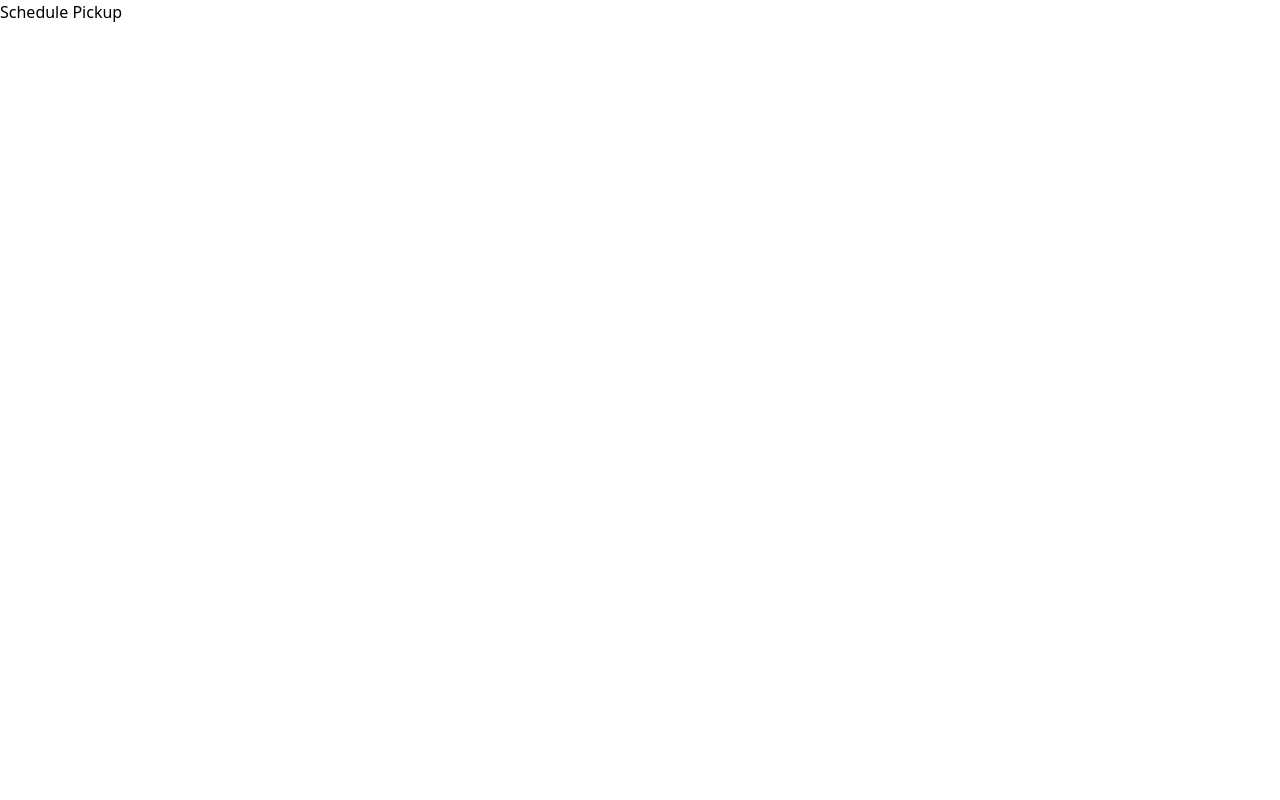
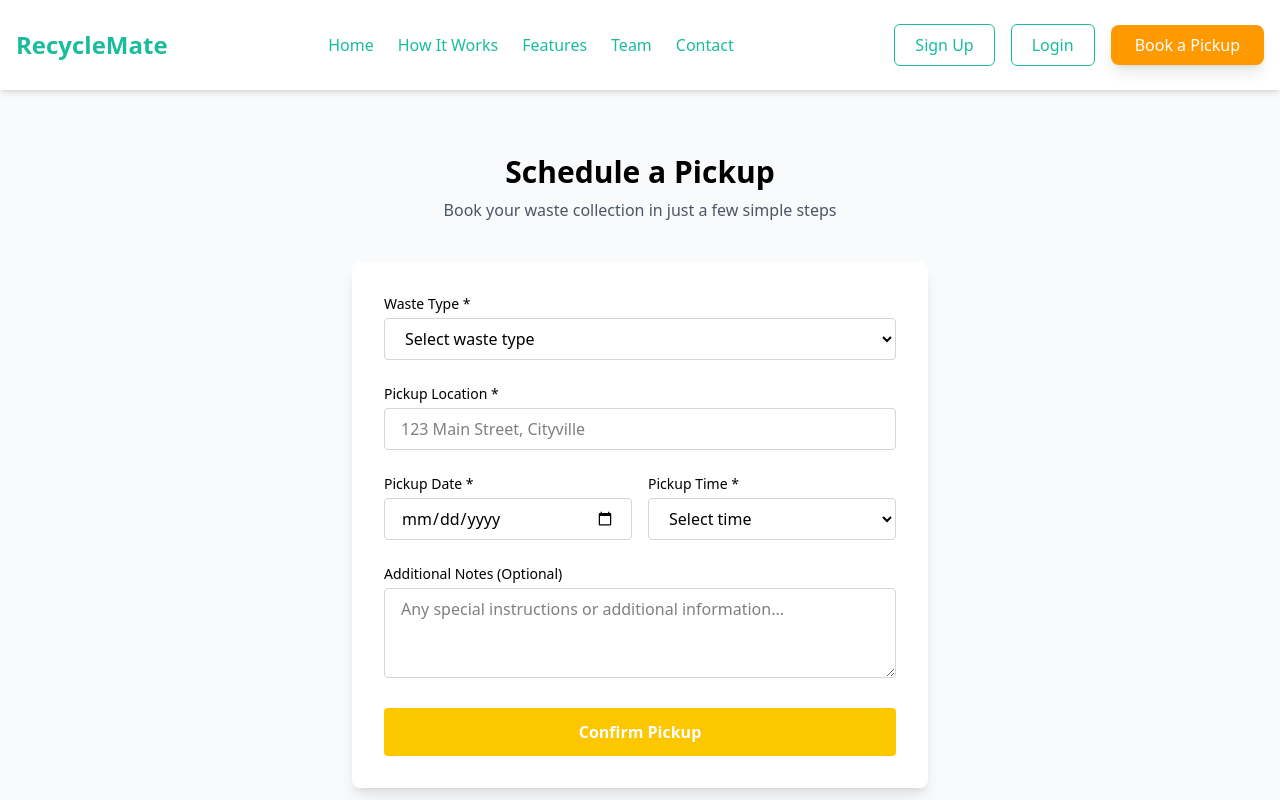
Before and after one commit to BugSlayersC5/Recycle-Mate, a React (Vite) app: page /schedule-pickup in a window 1280 px wide. Shown: the top 800 px of the page. Built offline with nearby package versions, Linux system fonts and the light colour scheme.

Commit message:
WIP:Touched on not found and schedule pickup pages

```diff
--- a/src/components/CTA.jsx
+++ b/src/components/CTA.jsx
@@ -13,9 +13,10 @@ export default function CTA() {
                         <h3 className="text-2xl font-extrabold text-gray-900 max-w-md">
                             Ready to clean up your community?
                         </h3>
-                        <p className="mt-2 max-w-xs">
+                        <p className="mx-auto mb-2 max-w-xs">
                             Join RecycleMate and be part of the change.
                         </p>
+
                         <Link to={'/register'} className="mt-6 bg-gray-900 text-white px-6 py-2 rounded hover:bg-gray-800">
                             Get Started
                         </Link>
--- a/src/pages/NotFound.jsx
+++ b/src/pages/NotFound.jsx
@@ -1,7 +1,29 @@
+import RecycleMateFooter from "../components/Footer";
+import RecycleMateNavbar from "../components/Navbar";
+import notFoundImage from "../assets/notfound.png"
+import { Link } from "react-router";
+
 export default function NotFound(){
-    return (
-        <section>
-            <h1> 404</h1>
-        </section>
-    )
-};
+
+    return(
+<>
+<RecycleMateNavbar/>
+<section className="min-h-screen flex flex-col justify-center items-center space-y-6 px-4">
+    <div>
+        <img src={notFoundImage} alt="Notfound" className="mx-auto" />
+    </div>
+    <h1 className="text-black font-bold text-3xl text-center p-2">Oops! Page Not Found</h1>
+    <h2 className="text-center p-2 text-gray-500">Looks like you're trying to clean up something that <br/> doesn't exist. Don't worry, we'll help you find your <br/> way back!</h2>
+
+<div className="flex justify-center">
+    <Link to={'/'} className="bg-teal-500 text-white px-6 py-2 rounded-xl hover:bg-amber-600">
+        Back to homepage
+    </Link>
+</div>
+
+</section>
+<RecycleMateFooter/>
+</>
+
+    );
+}
--- a/src/pages/SchedulePickup.jsx
+++ b/src/pages/SchedulePickup.jsx
@@ -1,7 +1,93 @@
-export default function SchedulePickup(){
-    return (
-        <section>
-            <h1> Schedule Pickup</h1>
-        </section>
-    )
-};
+import { CheckCircle } from 'lucide-react';
+import RecycleMateNavbar from '../components/Navbar';
+import RecycleMateFooter from '../components/Footer';
+
+export default function SchedulePickup() {
+  return (
+    <>
+    <RecycleMateNavbar/>
+    <section className="min-h-screen flex flex-col items-center justify-center px-4 py-16 bg-gray-50">
+      <div className="text-center mb-10">
+        <h2 className="text-2xl md:text-3xl font-bold">Schedule a Pickup</h2>
+        <p className="mt-2 text-gray-600">Book your waste collection in just a few simple steps</p>
+      </div>
+
+      {/* Form Card */}
+      <div className="bg-white rounded-lg shadow-lg p-8 w-full max-w-xl">
+        <form className="space-y-6">
+          {/* Waste Type */}
+          <div>
+            <label className="block text-sm font-medium mb-1">Waste Type *</label>
+            <select className="w-full border border-gray-300 rounded px-4 py-2 focus:outline-none focus:ring-2 focus:ring-yellow-400">
+              <option>Select waste type</option>
+              <option>Plastic</option>
+              <option>Glass</option>
+              <option>Metal</option>
+              <option>Organic</option>
+            </select>
+          </div>
+
+          {/* Location */}
+          <div>
+            <label className="block text-sm font-medium mb-1">Pickup Location *</label>
+            <input
+              type="text"
+              placeholder="123 Main Street, Cityville"
+              className="w-full border border-gray-300 rounded px-4 py-2 focus:outline-none focus:ring-2 focus:ring-yellow-400"
+            />
+          </div>
+
+          {/* Date + Time */}
+          <div className="flex flex-col md:flex-row gap-4">
+            <div className="flex-1">
+              <label className="block text-sm font-medium mb-1">Pickup Date *</label>
+              <input
+                type="date"
+                className="w-full border border-gray-300 rounded px-4 py-2 focus:outline-none focus:ring-2 focus:ring-yellow-400"
+              />
+            </div>
+            <div className="flex-1">
+              <label className="block text-sm font-medium mb-1">Pickup Time *</label>
+              <select className="w-full border border-gray-300 rounded px-4 py-2 focus:outline-none focus:ring-2 focus:ring-yellow-400">
+                <option>Select time</option>
+                <option>8:00 AM</option>
+                <option>10:00 AM</option>
+                <option>12:00 PM</option>
+                <option>2:00 PM</option>
+              </select>
+            </div>
+          </div>
+
+          {/* Notes */}
+          <div>
+            <label className="block text-sm font-medium mb-1">Additional Notes (Optional)</label>
+            <textarea
+              rows="3"
+              placeholder="Any special instructions or additional information..."
+              className="w-full border border-gray-300 rounded px-4 py-2 focus:outline-none focus:ring-2 focus:ring-yellow-400"
+            />
+          </div>
+
+          {/* Submit Button */}
+          <button
+            type="submit"
+            className="w-full bg-yellow-400 hover:bg-yellow-300 text-white font-semibold py-3 rounded"
+          >
+            Confirm Pickup
+          </button>
+        </form>
+      </div>
+
+      {/* Info Box */}
+      <div className="mt-6 bg-teal-50 border border-teal-200 rounded-md p-4 max-w-xl w-full text-sm flex items-start gap-2">
+        <CheckCircle className="text-teal-500 w-5 h-5 mt-0.5" />
+        <p>
+          <span className="font-semibold text-teal-700">Pickup information:</span> Our team will arrive within a
+          2-hour window of your selected time. You’ll receive a confirmation email with tracking details.
+        </p>
+      </div>
+    </section>
+    <RecycleMateFooter/>
+    </>
+  );
+}
```
Also changed, not shown: src/assets/notfound.png (added).
